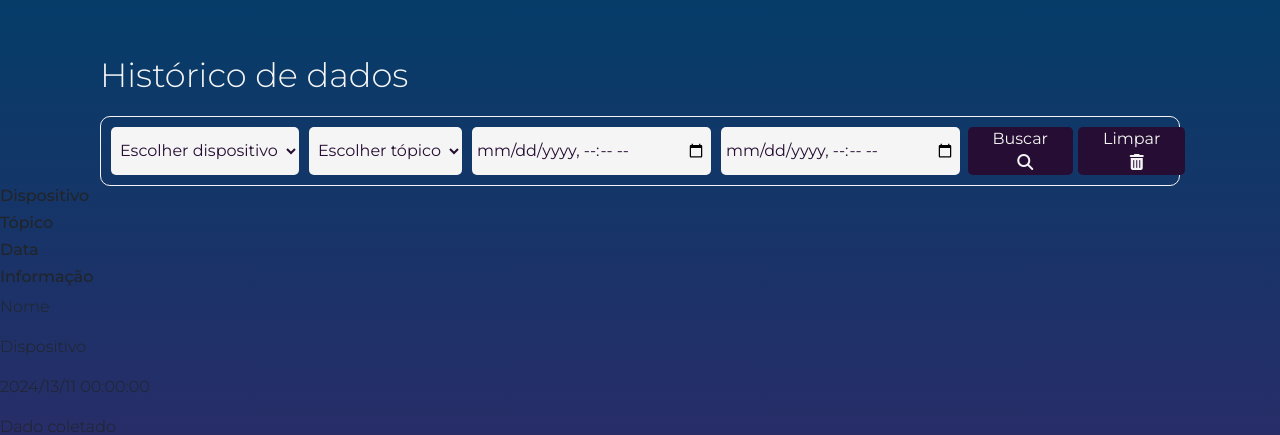
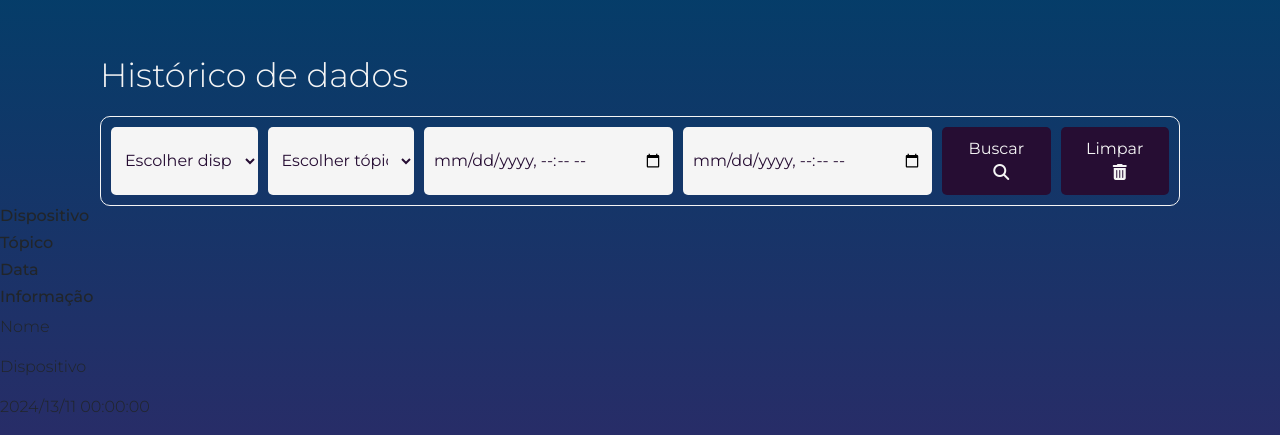
Before and after one commit to nabelly19/CreativeExperiencePUCPR, a Flask app: template Dashboard_Web/views/logs.html in a window 1280 px wide. Shown: the part 66-501 px from the top of the page. Run offline with Flask 3, Linux system fonts and the light colour scheme; the template is opened without the code that fills it, so the values that code supplies are empty.

Commit message:
Update: container de pesquisa

```diff
--- a/Dashboard_Web/static/css/logs.css
+++ b/Dashboard_Web/static/css/logs.css
@@ -25,8 +25,9 @@ body {
     border-radius: 5px;
     background-color: #260D33;
     color: #F5F5F5;
-    margin: 5px 2.5px;
-    padding: 0px 25px;
+    margin: 5px;
+    padding: 10px 25px;
+    width: 50%;
 }
 
 .btn-search:hover, .btn-clear:hover{
@@ -55,7 +56,12 @@ select, form input{
     background: #F5F5F5;
     color: #260D33;
     border: none;
-    padding: 5px;
+    padding: 10px;
     border-radius: 5px;
     margin: 5px;
+    width: 100%;
 }
+
+input:hover {
+    border: none;
+}
```
